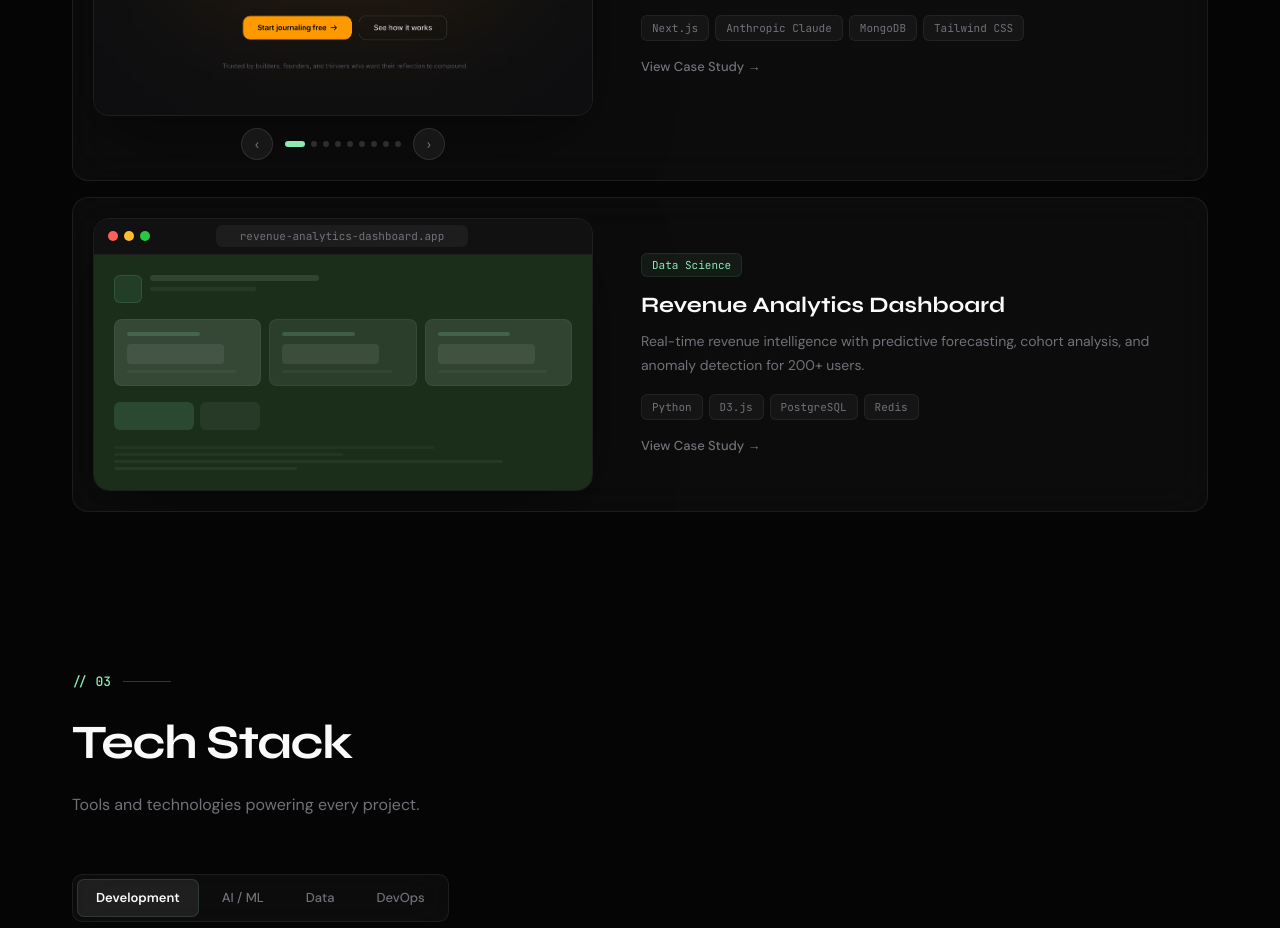
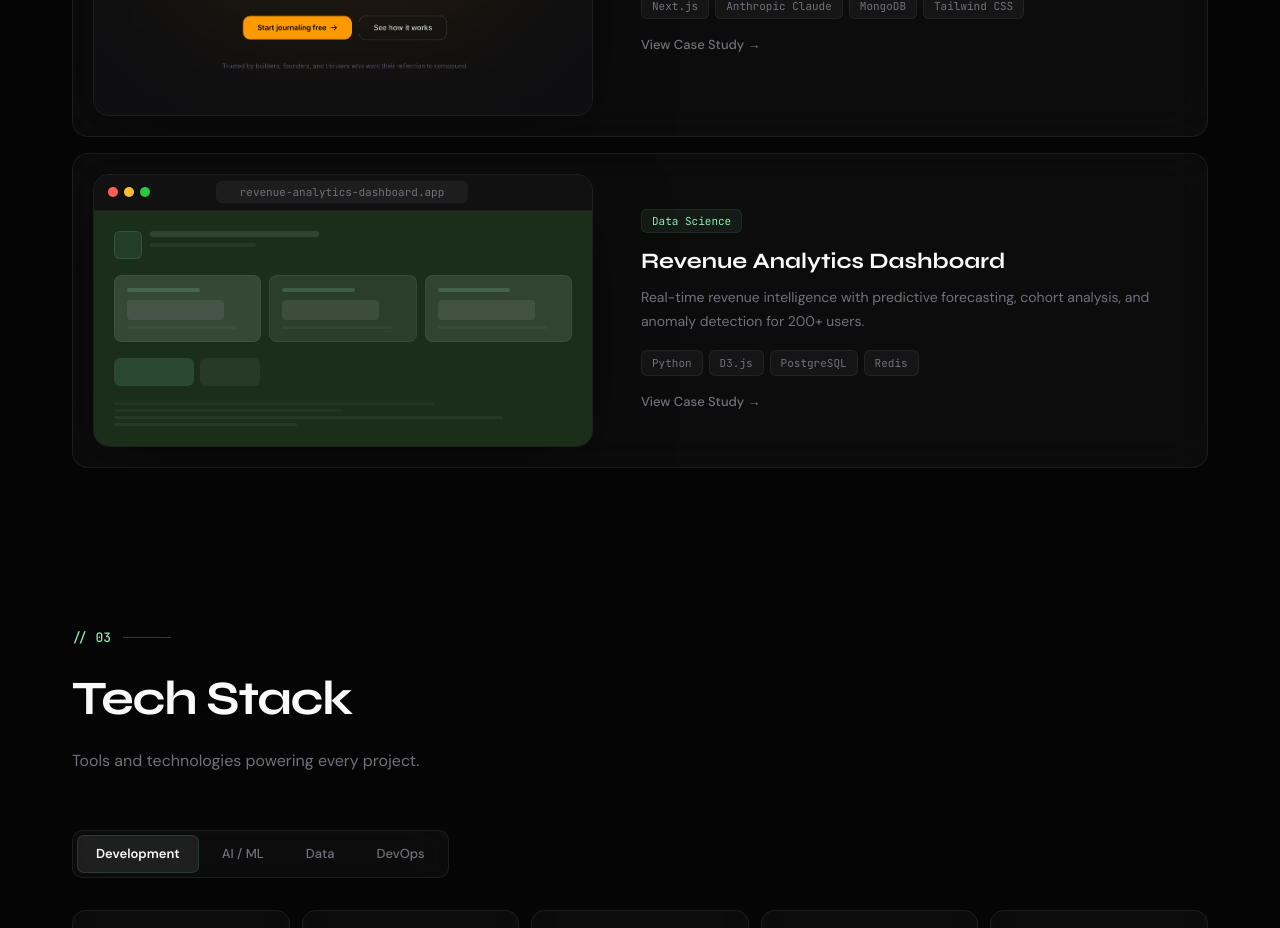
Before and after one commit to RufsanHossain/rufsan, a Next.js app: page / in a window 1280 px wide. Shown: the part 2520-3448 px from the top of the page. Built offline with nearby package versions, Linux system fonts and the light colour scheme.

Commit message:
lucid carousel

```diff
--- a/src/app/page.tsx
+++ b/src/app/page.tsx
@@ -275,7 +275,7 @@ export default function HomePage() {
                       order: isMobile ? 1 : undefined,
                     }}
                   >
-                    <ProjectMockup project={p} />
+                    <ProjectMockup project={p} carousel={false} />
                   </div>
 
                   {/* Text panel */}
--- a/src/components/ui/Shared.tsx
+++ b/src/components/ui/Shared.tsx
@@ -173,17 +173,21 @@ export function BrowserFrame({ title, color = "#1a1a2e", children }: BrowserFram
 
 interface ProjectMockupProps {
   project: CaseStudy;
+  carousel?: boolean;
 }
 
-export function ProjectMockup({ project }: ProjectMockupProps) {
+export function ProjectMockup({ project, carousel = true }: ProjectMockupProps) {
   const c = project.mockupColor;
   const url = project.liveUrl
     ? project.liveUrl.replace("https://", "")
     : `${project.title.toLowerCase().replace(/\s+/g, "-")}.app`;
 
-  // If project has real images, render an image carousel
+  // If project has real images, render carousel or single image
   if (project.images && project.images.length > 0) {
-    return <ImageMockup images={project.images} url={url} color={c} />;
+    if (carousel) {
+      return <ImageMockup images={project.images} url={url} color={c} />;
+    }
+    return <ImageMockup images={[project.images[0]]} url={url} color={c} />;
   }
 
   return (
```
